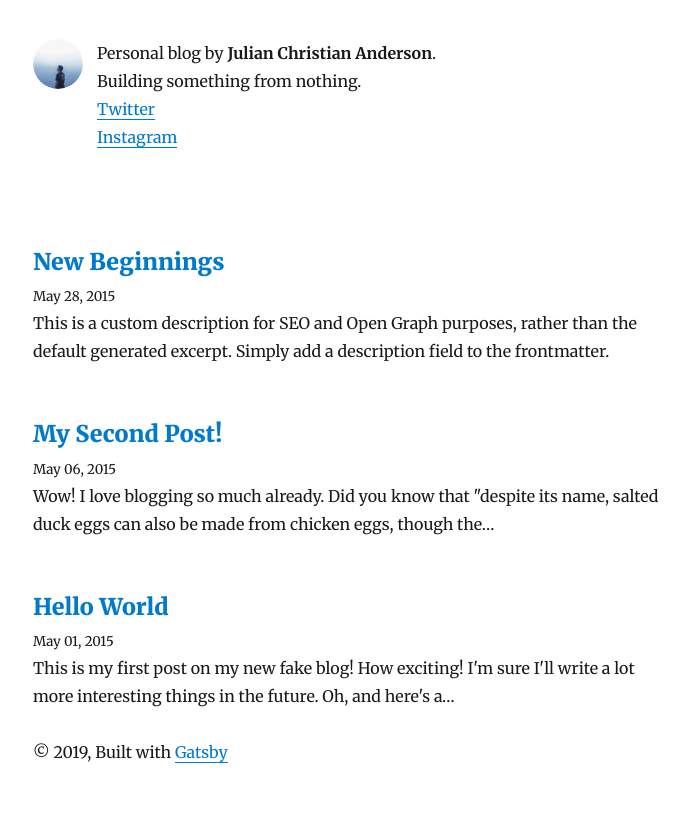
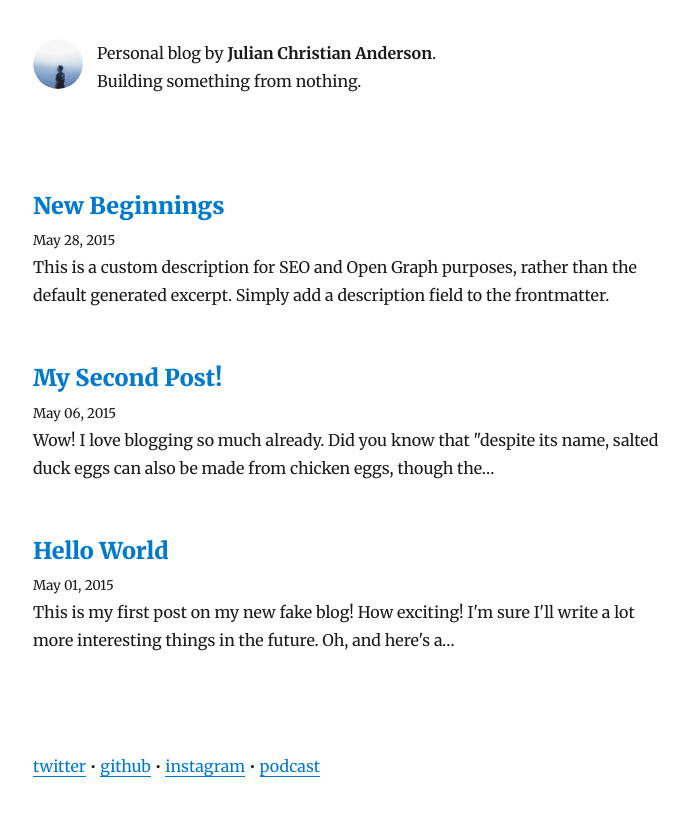
Before and after one commit to julianjca/blog.juliancanderson.com, a Gatsby site: page / in a window 1280 px wide. Shown: the part 115-930 px from the top of the page, without its empty margins (292-981 px from the left). Built offline with nearby package versions, Linux system fonts and the light colour scheme; Gatsby itself is replaced by a stand-in of ours; some packages are replaced by stand-ins of ours.

Commit message:
add footer component

```diff
--- a/gatsby-config.js
+++ b/gatsby-config.js
@@ -54,7 +54,79 @@ module.exports = {
         //trackingId: `ADD YOUR TRACKING ID HERE`,
       },
     },
-    `gatsby-plugin-feed`,
+    // `gatsby-plugin-feed`,
+    {
+      resolve: `gatsby-plugin-feed`,
+      options: {
+        query: `
+          {
+            site {
+              siteMetadata {
+                title
+                description
+                siteUrl
+                site_url: siteUrl
+              }
+            }
+          }
+        `,
+        feeds: [
+          {
+            serialize: ({ query: { site, allMarkdownRemark } }) => {
+              return allMarkdownRemark.edges.map(edge => {
+                const siteUrl = site.siteMetadata.siteUrl;
+                const postText = `
+                <div style="margin-top=55px; font-style: italic;">(This is an article posted to my blog at overreacted.io. You can read it online by <a href="${siteUrl +
+                  edge.node.fields.slug}">clicking here</a>.)</div>
+              `;
+
+                let html = edge.node.html;
+                // Hacky workaround for https://github.com/gaearon/overreacted.io/issues/65
+                html = html
+                  .replace(/href="\//g, `href="${siteUrl}/`)
+                  .replace(/src="\//g, `src="${siteUrl}/`)
+                  .replace(/"\/static\//g, `"${siteUrl}/static/`)
+                  .replace(/,\s*\/static\//g, `,${siteUrl}/static/`);
+
+                return Object.assign({}, edge.node.frontmatter, {
+                  description: edge.node.frontmatter.spoiler,
+                  date: edge.node.frontmatter.date,
+                  url: site.siteMetadata.siteUrl + edge.node.fields.slug,
+                  guid: site.siteMetadata.siteUrl + edge.node.fields.slug,
+                  custom_elements: [{ 'content:encoded': html + postText }],
+                });
+              });
+            },
+            query: `
+              {
+                allMarkdownRemark(
+                  limit: 1000,
+                  sort: { order: DESC, fields: [frontmatter___date] }
+                  filter: {fields: { langKey: {eq: "en"}}}
+                ) {
+                  edges {
+                    node {
+                      excerpt(pruneLength: 250)
+                      html
+                      fields {
+                        slug
+                      }
+                      frontmatter {
+                        title
+                        date
+                        spoiler
+                      }
+                    }
+                  }
+                }
+              }
+            `,
+            output: '/rss.xml',
+            title: "Dan Abramov's Overreacted Blog RSS Feed",
+          },
+        ],
+      },
+    },
     {
       resolve: `gatsby-plugin-manifest`,
       options: {
--- a/src/components/bio.js
+++ b/src/components/bio.js
@@ -16,7 +16,7 @@ function Bio() {
     <StaticQuery
       query={bioQuery}
       render={data => {
-        const { author, social } = data.site.siteMetadata
+        const { author } = data.site.siteMetadata
         return (
           <div
             style={{
@@ -41,13 +41,6 @@ function Bio() {
               Personal blog by <strong>{author}</strong>. <br/>
               Building something from nothing. <br/>
               {` `}
-              <a href={`https://twitter.com/${social.twitter}`}>
-                Twitter
-              </a>
-              <br/>
-              <a href={`https://instagram.com/${social.instagram}`}>
-                Instagram
-              </a>
             </p>
           </div>
         )
@@ -68,9 +61,6 @@ const bioQuery = graphql`
     site {
       siteMetadata {
         author
-        social {
-          twitter
-        }
       }
     }
   }
--- /dev/null
+++ b/src/components/footer.js
@@ -0,0 +1,49 @@
+import React from 'react';
+
+import {rhythm} from '../utils/typography';
+
+class Footer extends React.Component {
+  render() {
+    return (
+      <footer
+        style={{
+        marginTop: rhythm(2.5),
+        paddingTop: rhythm(1)
+      }}>
+        <div style={{
+          float: 'right'
+        }}>
+          {/* <a href="/rss.xml" target="_blank" rel="noopener noreferrer">
+            rss
+          </a> */}
+        </div>
+        <a
+          href="https://mobile.twitter.com/juliancanderson"
+          target="_blank"
+          rel="noopener noreferrer">
+          twitter
+        </a>{' '}
+        &bull;{' '}
+        <a href="https://github.com/julianjca" target="_blank" rel="noopener noreferrer">
+          github
+        </a>{' '}
+        &bull;{' '}
+        <a
+          href="https://instagram.com/julianjca"
+          target="_blank"
+          rel="noopener noreferrer">
+          instagram
+        </a>{' '}
+        &bull;{' '}
+        <a
+          href="https://itunes.apple.com/us/podcast/why-i-started/id1450092249?mt=2&uo=4"
+          target="_blank"
+          rel="noopener noreferrer">
+          podcast
+        </a>
+      </footer>
+    );
+  }
+}
+
+export default Footer;
--- a/src/components/layout.js
+++ b/src/components/layout.js
@@ -2,6 +2,7 @@ import React from "react"
 import { Link } from "gatsby"
 
 import { rhythm, scale } from "../utils/typography"
+import Footer from './footer';
 
 class Layout extends React.Component {
   render() {
@@ -63,11 +64,7 @@ class Layout extends React.Component {
       >
         <header>{header}</header>
         <main>{children}</main>
-        <footer>
-          © {new Date().getFullYear()}, Built with
-          {` `}
-          <a href="https://www.gatsbyjs.org">Gatsby</a>
-        </footer>
+        <Footer />
       </div>
     )
   }
```
Also changed, not shown: .eslintrc.js (added).
